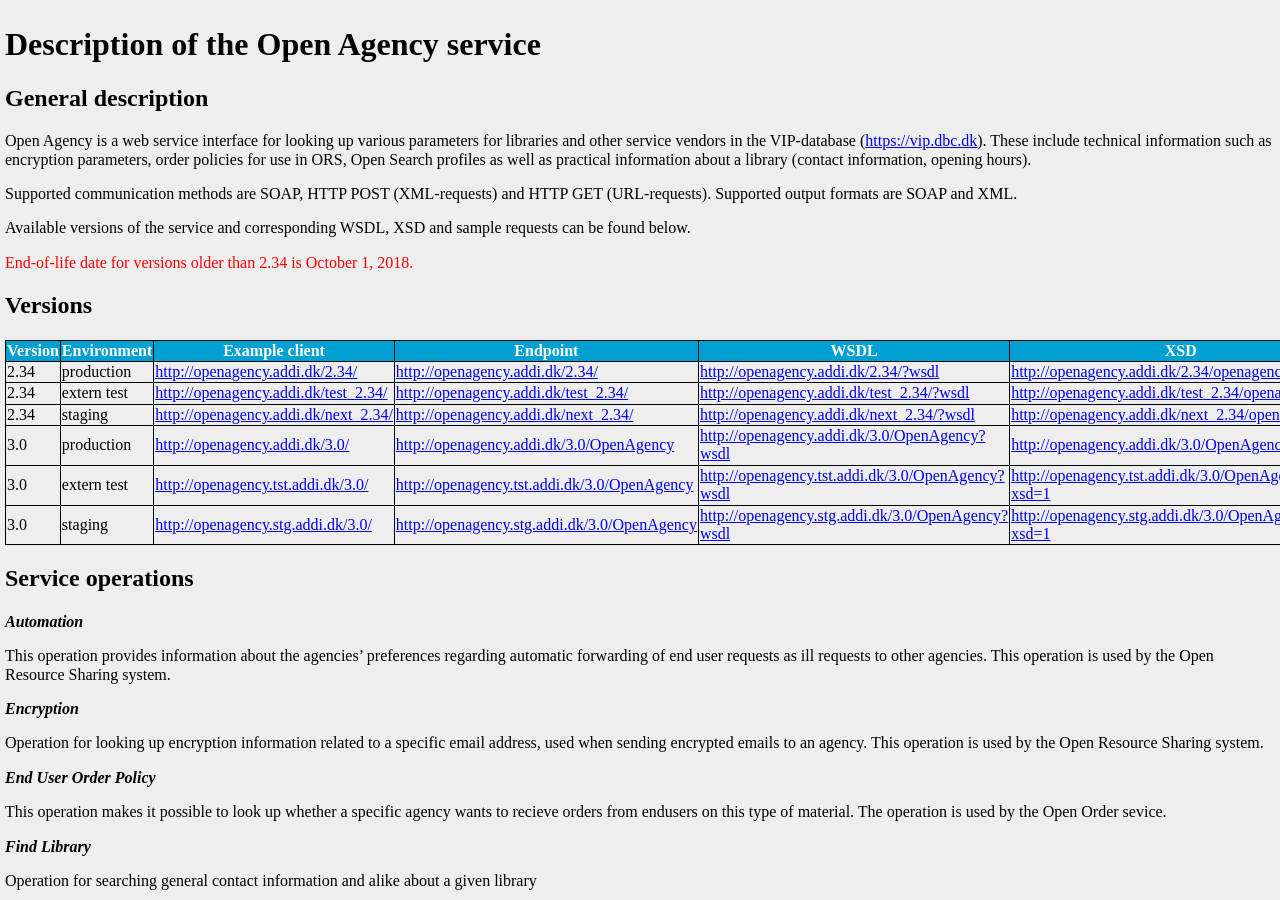
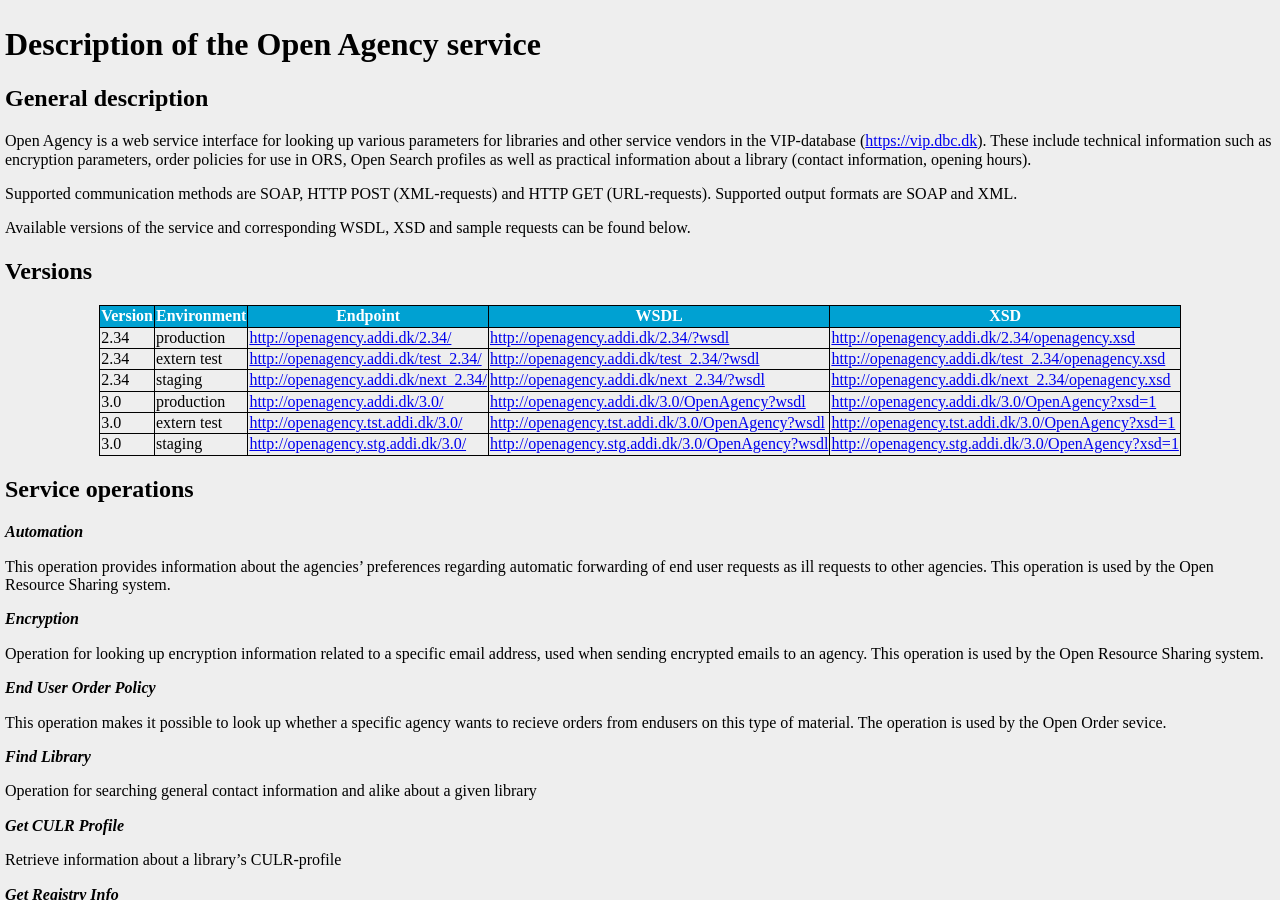
Before and after one commit to DBCDK/dbcdk.github.io, a Jekyll site: the page built from OpenAgency.md, in a window 1280 px wide and 900 px high. Built offline with Jekyll 4.4.1, drawn with Linux system fonts in a browser that asks for light colours; nearby versions of some CDN libraries; our own code applies the rules of GitHub Pages for plain Markdown files.

Commit message:
Updated OpenAgency documentation

```diff
--- a/OpenAgency.md
+++ b/OpenAgency.md
@@ -18,18 +18,16 @@
 Available versions of the service and corresponding WSDL, XSD and sample
 requests can be found below.
 
-<span style="color:red">End-of-life date for versions older than 2.34 is October 1, 2018.</span>
-
 ## Versions
 
-| Version | Environment | Example client | Endpoint | WSDL | XSD |
-|---------|-------------|----------------|----------|------|-----|
-| 2.34    | production  | [http://openagency.addi.dk/2.34/](http://openagency.addi.dk/2.34/) | [http://openagency.addi.dk/2.34/](http://openagency.addi.dk/2.34/) | [http://openagency.addi.dk/2.34/?wsdl](http://openagency.addi.dk/2.34/?wsdl) | [http://openagency.addi.dk/2.34/openagency.xsd](http://openagency.addi.dk/2.34/openagency.xsd) |
-| 2.34    | extern test | [http://openagency.addi.dk/test_2.34/](http://openagency.addi.dk/test_2.34/) | [http://openagency.addi.dk/test_2.34/](http://openagency.addi.dk/test_2.34/) | [http://openagency.addi.dk/test_2.34/?wsdl](http://openagency.addi.dk/test_2.34/?wsdl) | [http://openagency.addi.dk/test_2.34/openagency.xsd](http://openagency.addi.dk/test_2.34/openagency.xsd) |
-| 2.34    | staging     | [http://openagency.addi.dk/next_2.34/](http://openagency.addi.dk/next_2.34/) | [http://openagency.addi.dk/next_2.34/](http://openagency.addi.dk/next_2.34/) | [http://openagency.addi.dk/next_2.34/?wsdl](http://openagency.addi.dk/next_2.34/?wsdl) | [http://openagency.addi.dk/next_2.34/openagency.xsd](http://openagency.addi.dk/next_2.34/openagency.xsd) |
-| 3.0    | production  | [http://openagency.addi.dk/3.0/](http://openagency.addi.dk/3.0/) | [http://openagency.addi.dk/3.0/OpenAgency](http://openagency.addi.dk/3.0/OpenAgency) | [http://openagency.addi.dk/3.0/OpenAgency?wsdl](http://openagency.addi.dk/3.0/OpenAgency?wsdl) | [http://openagency.addi.dk/3.0/OpenAgency?xsd=1](http://openagency.addi.dk/3.0/OpenAgency?xsd=1) |
-| 3.0    | extern test | [http://openagency.tst.addi.dk/3.0/](http://openagency.tst.addi.dk/3.0/) | [http://openagency.tst.addi.dk/3.0/OpenAgency](http://openagency.tst.addi.dk/3.0/OpenAgency) | [http://openagency.tst.addi.dk/3.0/OpenAgency?wsdl](http://openagency.tst.addi.dk/3.0/OpenAgency?wsdl) | [http://openagency.tst.addi.dk/3.0/OpenAgency?xsd=1](http://openagency.tst.addi.dk/3.0/OpenAgency?xsd=1) |
-| 3.0    | staging     | [http://openagency.stg.addi.dk/3.0/](http://openagency.stg.addi.dk/3.0/) | [http://openagency.stg.addi.dk/3.0/OpenAgency](http://openagency.stg.addi.dk/3.0/OpenAgency) | [http://openagency.stg.addi.dk/3.0/OpenAgency?wsdl](http://openagency.stg.addi.dk/3.0/OpenAgency?wsdl) | [http://openagency.stg.addi.dk/3.0/OpenAgency?xsd=1](http://openagency.stg.addi.dk/3.0/OpenAgency?xsd=1) |
+| Version | Environment | Endpoint | WSDL | XSD |
+|---------|-------------|----------|------|-----|
+| 2.34    | production  | [http://openagency.addi.dk/2.34/](http://openagency.addi.dk/2.34/) | [http://openagency.addi.dk/2.34/?wsdl](http://openagency.addi.dk/2.34/?wsdl) | [http://openagency.addi.dk/2.34/openagency.xsd](http://openagency.addi.dk/2.34/openagency.xsd) |
+| 2.34    | extern test | [http://openagency.addi.dk/test_2.34/](http://openagency.addi.dk/test_2.34/) | [http://openagency.addi.dk/test_2.34/?wsdl](http://openagency.addi.dk/test_2.34/?wsdl) | [http://openagency.addi.dk/test_2.34/openagency.xsd](http://openagency.addi.dk/test_2.34/openagency.xsd) |
+| 2.34    | staging     | [http://openagency.addi.dk/next_2.34/](http://openagency.addi.dk/next_2.34/) | [http://openagency.addi.dk/next_2.34/?wsdl](http://openagency.addi.dk/next_2.34/?wsdl) | [http://openagency.addi.dk/next_2.34/openagency.xsd](http://openagency.addi.dk/next_2.34/openagency.xsd) |
+| 3.0    | production  | [http://openagency.addi.dk/3.0/](http://openagency.addi.dk/3.0/) | [http://openagency.addi.dk/3.0/OpenAgency?wsdl](http://openagency.addi.dk/3.0/OpenAgency?wsdl) | [http://openagency.addi.dk/3.0/OpenAgency?xsd=1](http://openagency.addi.dk/3.0/OpenAgency?xsd=1) |
+| 3.0    | extern test | [http://openagency.tst.addi.dk/3.0/](http://openagency.tst.addi.dk/3.0/) | [http://openagency.tst.addi.dk/3.0/OpenAgency?wsdl](http://openagency.tst.addi.dk/3.0/OpenAgency?wsdl) | [http://openagency.tst.addi.dk/3.0/OpenAgency?xsd=1](http://openagency.tst.addi.dk/3.0/OpenAgency?xsd=1) |
+| 3.0    | staging     | [http://openagency.stg.addi.dk/3.0/](http://openagency.stg.addi.dk/3.0/) | [http://openagency.stg.addi.dk/3.0/OpenAgency?wsdl](http://openagency.stg.addi.dk/3.0/OpenAgency?wsdl) | [http://openagency.stg.addi.dk/3.0/OpenAgency?xsd=1](http://openagency.stg.addi.dk/3.0/OpenAgency?xsd=1) |
 
 ## Service operations
 ***Automation***
```
